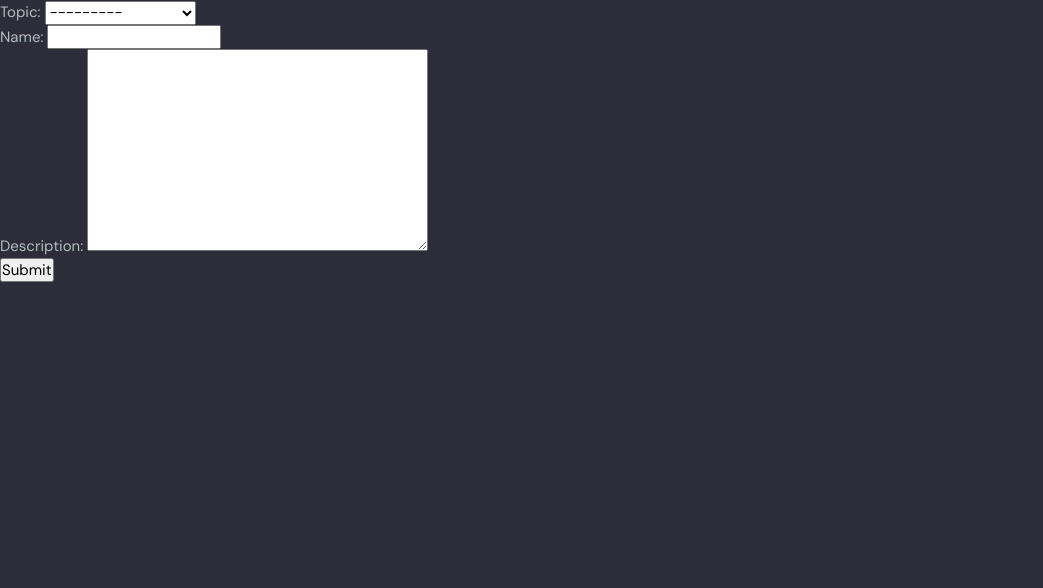
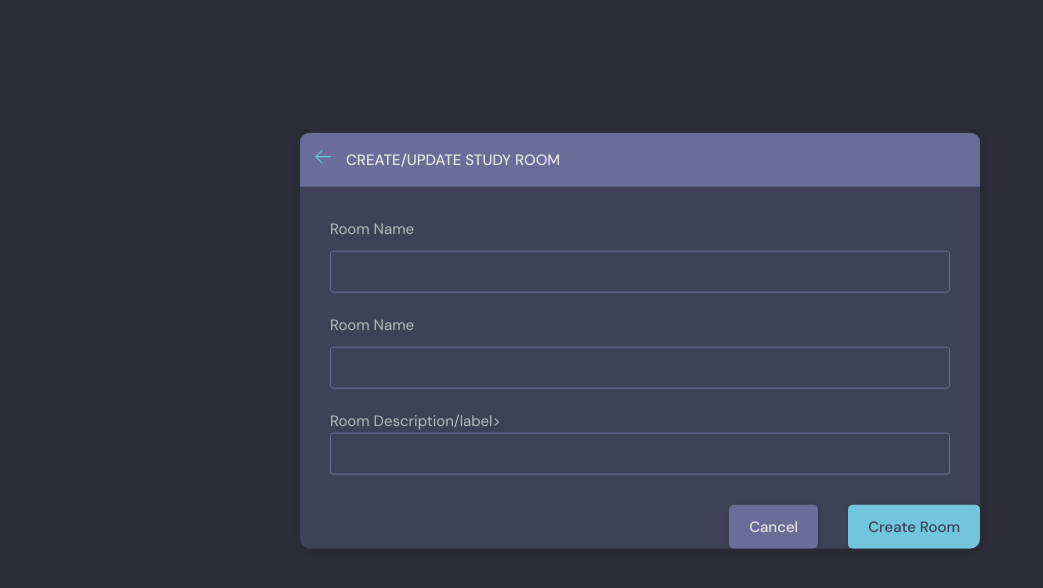
Before and after one commit to edenmengste/simple_projects, a Django app: page /create-room/ in a window 1280 px wide. Shown: the part 76-664 px from the top of the page, without its empty margins (0-1043 px from the left). Run offline with Django 5.2, Linux system fonts and the light colour scheme; a user stored in the database is signed in; data comes from the database, SQL or seed files in the repository; both versions use the stored data as it was after the commit.

Commit message:
create room update

```diff
--- a/studyBud/myproject/base/templates/base/room_form.html
+++ b/studyBud/myproject/base/templates/base/room_form.html
@@ -2,15 +2,70 @@
 
 {% block content %}
 
-<div>
-    <form method="POST" action="">
-        {% csrf_token %}
-        {{ form.as_p }}
+  <main class="create-room layout">
+    <div class="container">
+      <div class="layout__box">
+        <div class="layout__boxHeader">
+          <div class="layout__boxTitle">
+            <a href="{% url 'home' %}">
+              <svg version="1.1" xmlns="http://www.w3.org/2000/svg" width="32" height="32" viewBox="0 0 32 32">
+                <title>arrow-left</title>
+                <path
+                  d="M13.723 2.286l-13.723 13.714 13.719 13.714 1.616-1.611-10.96-10.96h27.625v-2.286h-27.625l10.965-10.965-1.616-1.607z">
+                </path>
+              </svg>
+            </a>
+            <h3>Create/Update Study Room</h3>
+          </div>
+        </div>
+        <div class="layout__body">
+          <form class="form" action="" method="POST">
+             {% csrf_token %}
 
-        <input type="submit" value="Submit">
+            <div class="form__group">
+              <label for="room_name">Room Name</label>
+              <input required type="text" name="topic" list="topic-list" />
+              <datalist id="topic-list">
+                <select id="room-topic">
+                  {% for topic in topics %}
+                  <option value="Python">Python</option>
+                  {%endfor%}
+                </select>
+              </datalist>
+            </div>
+          <div class="form__group">
+              <label for="room_name">Room Name</label>
+              {{form.name}}
+            </div>
 
-    </form>
-</div>
+             <div class="form__group">
+              <label for="room_name">Room Description/label>
+              {{form.name}}
+              <!-- <input id="room_name" name="room_name" type="text" placeholder="E.g. Mastering Python + Django" /> -->
+            </div>
 
 
+            <!-- <div class="form__group">
+              <label for="room_topic">Topic</label>
+              <input required type="text" name="topic" id="room_topic" list="topic-list" />
+              <datalist id="topic-list">
+                <select id="room_topic">
+                  <option value="">Select your topic</option>
+                  <option value="Python">Python</option>
+                  <option value="Django">Django</option>
+                </select>
+              </datalist> -->
+
+            </div>
+
+
+            <div class="form__action">
+              <a class="btn btn--dark" href="index.html">Cancel</a>
+              <button class="btn btn--main" type="submit">Create Room</button>
+            </div>
+          </form>
+        </div>
+      </div>
+    </div>
+  </main>
 {% endblock %}
--- a/studyBud/myproject/base/views.py
+++ b/studyBud/myproject/base/views.py
@@ -97,6 +97,7 @@ def userProfile(request, pk):
 @login_required(login_url="login")
 def createRoom(request):
     form = RoomForm()
+    topics = Topic.objects.all()
     if request.method == "POST" :
        form = RoomForm(request.POST)
        if form.is_valid():
@@ -105,7 +106,7 @@ def createRoom(request):
            room.save()
            return redirect("home")
 
-    context = {"form": form}
+    context = {"form": form, "topics":topics}
     return render(request, "base/room_form.html", context)
 
 @login_required(login_url="login")
```
Also changed, not shown: studyBud/myproject/base/templates/base/room_form_old.html (added, +16 -0 lines), studyBud/myproject/db.sqlite3.
